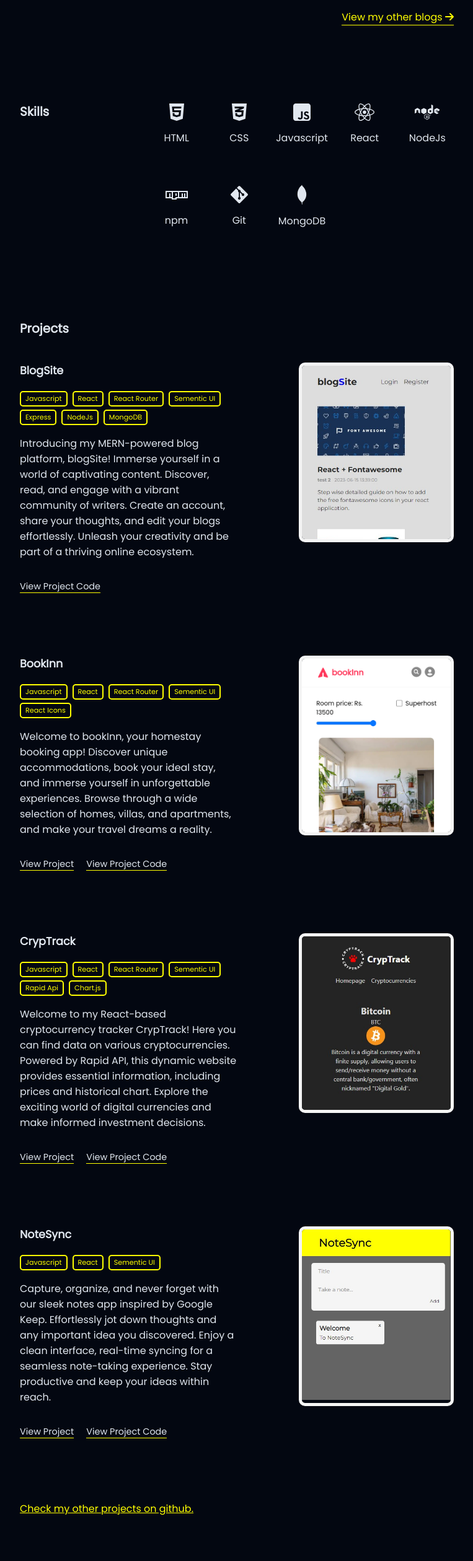
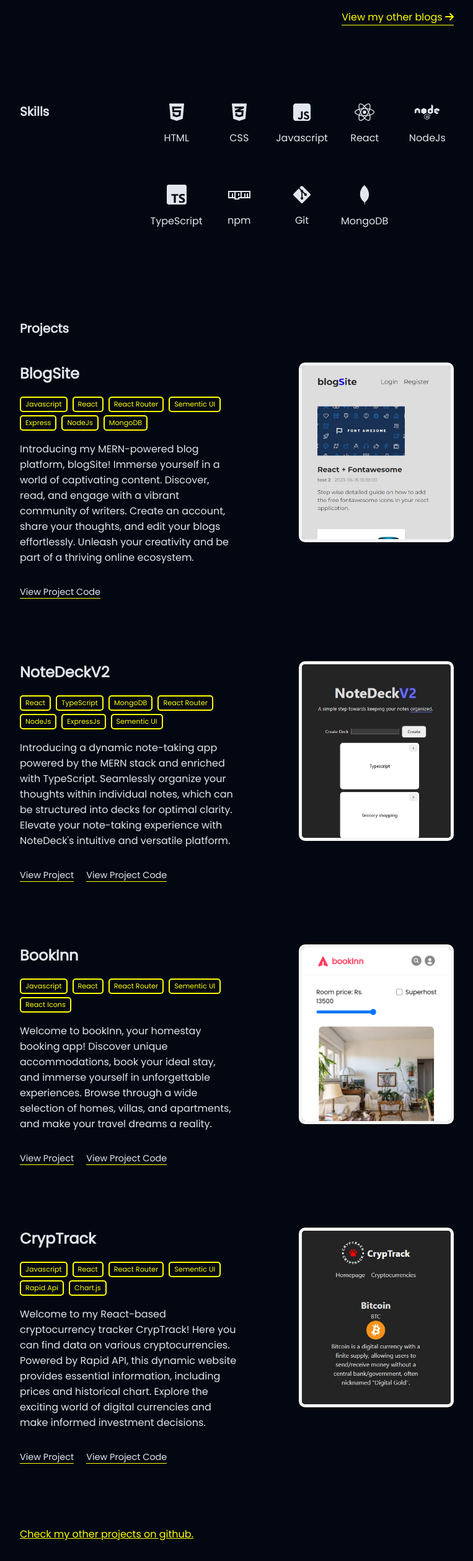
Before and after one commit to rajdeepX/portfolio, a React (Vite) app: page / in a window 1280 px wide. Shown: the part 2021-4540 px from the top of the page at 62% size, without its empty margins (258-1021 px from the left). Built offline with nearby package versions, Linux system fonts and the light colour scheme.

Commit message:
project list update

```diff
--- a/src/App.css
+++ b/src/App.css
@@ -188,7 +188,8 @@ h3 {
   font-size: 2rem;
 }
 
-.icon-container .mongo {
+.icon-container .mongo,
+.icon-container .typescript {
   fill: #e1e7ef;
   width: 2rem;
   margin-bottom: -3px;
@@ -223,7 +224,7 @@ h3 {
 }
 
 .project-info h4 {
-  font-size: 1.1rem;
+  font-size: 1.5rem;
   margin-bottom: 20px;
 }
 
--- a/src/pages/HomePage.jsx
+++ b/src/pages/HomePage.jsx
@@ -7,16 +7,17 @@ import {
 import {
   faCss3Alt,
   faGitAlt,
-  faGithub,
+  // faGithub,
   faHtml5,
   faNode,
   faNpm,
   faReact,
   faSquareJs,
 } from "@fortawesome/free-brands-svg-icons";
-import { Link } from "react-router-dom";
+// import { Link } from "react-router-dom";
 import Footer from "../component/Footer";
 import Featured from "../component/Featured";
+import typescript from "/images/typescript.svg";
 
 const HomePage = () => {
   return (
@@ -126,6 +127,40 @@ const HomePage = () => {
               <p>NodeJs</p>
             </div>
             <div className="icon-container">
+              {/* <FontAwesomeIcon className="skill-icon" icon={fa} /> */}
+              <svg
+                className="typescript"
+                version="1.0"
+                xmlns="http://www.w3.org/2000/svg"
+                // width="64.000000pt"
+                // height="64.000000pt"
+                viewBox="0 0 512.000000 512.000000"
+                preserveAspectRatio="xMidYMid meet"
+              >
+                <g
+                  transform="translate(0.000000,512.000000) scale(0.100000,-0.100000)"
+                  stroke="none"
+                >
+                  <path
+                    d="M383 5106 c-181 -44 -334 -202 -372 -384 -16 -75 -16 -4249 0 -4324
+39 -187 200 -348 387 -387 75 -16 4249 -16 4324 0 92 19 177 67 249 138 71 72
+119 157 138 249 16 75 16 4249 0 4324 -39 187 -200 348 -387 387 -81 17 -4268
+14 -4339 -3z m3987 -2390 c47 -9 118 -26 158 -37 l72 -22 0 -233 0 -234 -62
+35 c-249 136 -621 154 -768 37 -41 -33 -80 -104 -80 -147 1 -45 33 -107 79
+-152 51 -49 135 -96 311 -175 182 -81 264 -123 332 -169 126 -86 221 -207 261
+-334 32 -101 31 -300 0 -400 -74 -232 -251 -371 -554 -436 -87 -19 -137 -23
+-309 -23 -250 -1 -410 24 -576 91 l-64 25 0 249 c0 137 1 249 3 249 2 0 28
+-18 58 -41 74 -56 217 -123 319 -151 72 -19 109 -23 240 -23 138 1 161 3 213
+24 72 28 124 73 148 126 25 53 23 90 -5 150 -45 98 -136 160 -407 276 -176 75
+-252 117 -346 191 -153 120 -233 288 -233 488 0 345 238 575 666 645 115 19
+423 13 544 -9z m-1400 -231 l0 -205 -320 0 -320 0 0 -915 0 -915 -255 0 -255
+0 0 915 0 915 -320 0 -320 0 0 205 0 205 895 0 895 0 0 -205z"
+                  />
+                </g>
+              </svg>
+              <p>TypeScript</p>
+            </div>
+            <div className="icon-container">
               <FontAwesomeIcon className="skill-icon" icon={faNpm} />
               <p>npm</p>
             </div>
@@ -133,10 +168,6 @@ const HomePage = () => {
               <FontAwesomeIcon className="skill-icon" icon={faGitAlt} />
               <p>Git</p>
             </div>
-            {/* <div className="icon-container">
-              <FontAwesomeIcon className="skill-icon" icon={faGithub} />
-              <p>Github</p>
-            </div> */}
             <div className="icon-container">
               <svg
                 className="mongo"
@@ -194,6 +225,40 @@ const HomePage = () => {
                 </a>
               </div>
             </div>
+
+            <div className="project-detail">
+              <div className="project-info">
+                <h4>NoteDeckV2</h4>
+                <div className="tool-req">
+                  <p>React</p>
+                  <p>TypeScript</p>
+                  <p>MongoDB</p>
+                  <p>React Router</p>
+                  <p>NodeJs</p>
+                  <p>ExpressJs</p>
+                  <p>Sementic UI</p>
+                </div>
+                <p>
+                  Introducing a dynamic note-taking app powered by the MERN
+                  stack and enriched with TypeScript. Seamlessly organize your
+                  thoughts within individual notes, which can be structured into
+                  decks for optimal clarity. Elevate your note-taking experience
+                  with NoteDeck's intuitive and versatile platform.
+                </p>
+                <a href="https://notedeckv2.onrender.com/" target="blank">
+                  View Project
+                </a>
+                <a href="https://github.com/rajdeepX/NoteDeckV2" target="blank">
+                  View Project Code
+                </a>
+              </div>
+              <div className="project-img-container">
+                <a href="https://notedeckv2.onrender.com/" target="blank">
+                  <img src="/images/NoteDeck.jpg" alt="ss" />
+                </a>
+              </div>
+            </div>
+
             <div className="project-detail">
               <div className="project-info">
                 <h4>BookInn</h4>
@@ -272,40 +337,6 @@ const HomePage = () => {
               </div>
             </div>
 
-            <div className="project-detail">
-              <div className="project-info">
-                <h4>NoteSync</h4>
-                <div className="tool-req">
-                  <p>Javascript</p>
-                  <p>React</p>
-                  <p>Sementic UI</p>
-                </div>
-                <p>
-                  Capture, organize, and never forget with our sleek notes app
-                  inspired by Google Keep. Effortlessly jot down thoughts and
-                  any important idea you discovered. Enjoy a clean interface,
-                  real-time syncing for a seamless note-taking experience. Stay
-                  productive and keep your ideas within reach.
-                </p>
-                <a
-                  href="https://notesync-react-project.netlify.app/"
-                  target="blank"
-                >
-                  View Project
-                </a>
-                <a href="https://github.com/rajdeepX/NoteSync">
-                  View Project Code
-                </a>
-              </div>
-              <div className="project-img-container">
-                <a
-                  href="https://notesync-react-project.netlify.app/"
-                  target="blank"
-                >
-                  <img src="/images/noteSync.jpg" alt="ss" />
-                </a>
-              </div>
-            </div>
             <a
               href="https://github.com/rajdeepX?tab=repositories"
               className="other-project"
```
Also changed, not shown: public/images/NoteDeck.jpg (added), public/images/typescript.svg (added).
